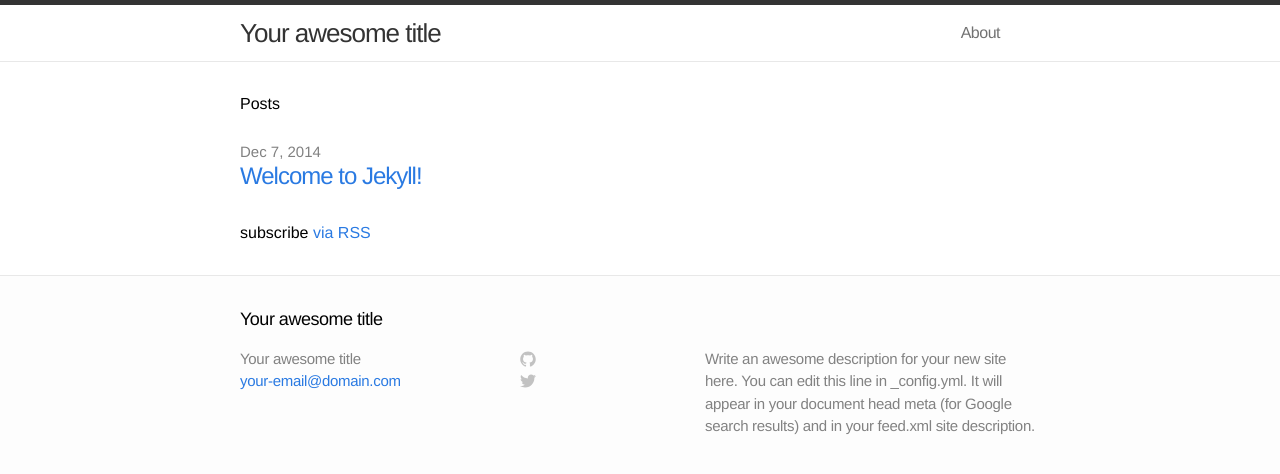
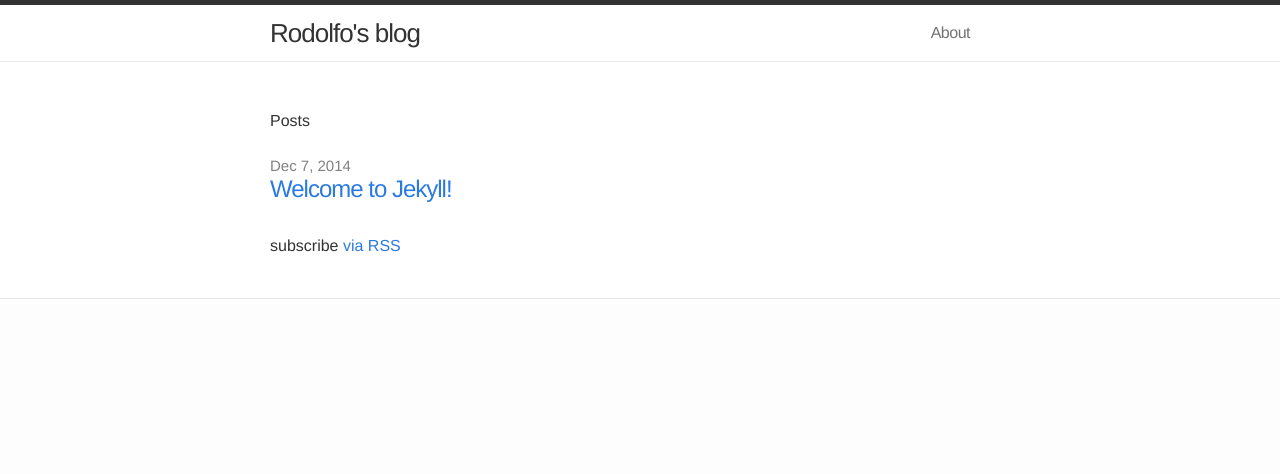
Before and after one commit to rodolfo3/personal-blog, a Jekyll site: the page built from index.html, in a window 1280 px wide. Shown: the top 474 px of the page. Built offline with Jekyll 4.4.1, drawn with Linux system fonts in a browser that asks for light colours; nearby versions of some CDN libraries.

Commit message:
Site name and bootstrap template.

```diff
--- a/_config.yml
+++ b/_config.yml
@@ -1,9 +1,9 @@
 # Site settings
-title: Your awesome title
-email: your-email@domain.com
-description: "Write an awesome description for your new site here. You can edit this line in _config.yml. It will appear in your document head meta (for Google search results) and in your feed.xml site description."
+title: Rodolfo's blog
+email: rodolfo.3@gmail.com
+description: "Random experiments..."
 baseurl: ""
-url: "http://yourdomain.com"
+url: "http://blog.rodolfo.pro.br"
 
 # Build settings
 markdown: kramdown
--- a/_includes/footer.html
+++ b/_includes/footer.html
@@ -1,61 +1,9 @@
 <footer class="site-footer">
 
-  <div class="wrap">
+<footer>
+</footer>
 
-    <h2 class="footer-heading">{{ site.title }}</h2>
-
-    <div class="footer-col-1 column">
-      <ul>
-        <li>{{ site.title }}</li>
-        <li><a href="mailto:{{ site.email }}">{{ site.email }}</a></li>
-      </ul>
-    </div>
-
-    <div class="footer-col-2 column">
-      <ul>
-        <li>
-          <a href="https://github.com/{{ site.username }}">
-            <span class="icon github">
-              <svg version="1.1" class="github-icon-svg" xmlns="http://www.w3.org/2000/svg" xmlns:xlink="http://www.w3.org/1999/xlink" x="0px" y="0px"
-                 viewBox="0 0 16 16" enable-background="new 0 0 16 16" xml:space="preserve">
-                <path fill-rule="evenodd" clip-rule="evenodd" fill="#C2C2C2" d="M7.999,0.431c-4.285,0-7.76,3.474-7.76,7.761
-                c0,3.428,2.223,6.337,5.307,7.363c0.388,0.071,0.53-0.168,0.53-0.374c0-0.184-0.007-0.672-0.01-1.32
-                c-2.159,0.469-2.614-1.04-2.614-1.04c-0.353-0.896-0.862-1.135-0.862-1.135c-0.705-0.481,0.053-0.472,0.053-0.472
-                c0.779,0.055,1.189,0.8,1.189,0.8c0.692,1.186,1.816,0.843,2.258,0.645c0.071-0.502,0.271-0.843,0.493-1.037
-                C4.86,11.425,3.049,10.76,3.049,7.786c0-0.847,0.302-1.54,0.799-2.082C3.768,5.507,3.501,4.718,3.924,3.65
-                c0,0,0.652-0.209,2.134,0.796C6.677,4.273,7.34,4.187,8,4.184c0.659,0.003,1.323,0.089,1.943,0.261
-                c1.482-1.004,2.132-0.796,2.132-0.796c0.423,1.068,0.157,1.857,0.077,2.054c0.497,0.542,0.798,1.235,0.798,2.082
-                c0,2.981-1.814,3.637-3.543,3.829c0.279,0.24,0.527,0.713,0.527,1.437c0,1.037-0.01,1.874-0.01,2.129
-                c0,0.208,0.14,0.449,0.534,0.373c3.081-1.028,5.302-3.935,5.302-7.362C15.76,3.906,12.285,0.431,7.999,0.431z"/>
-              </svg>
-            </span>
-            <span class="username">{{ site.username }}</span>
-          </a>
-        </li>
-        <li>
-          <a href="https://twitter.com/{{ site.username }}">
-            <span class="icon twitter">
-              <svg version="1.1" class="twitter-icon-svg" xmlns="http://www.w3.org/2000/svg" xmlns:xlink="http://www.w3.org/1999/xlink" x="0px" y="0px"
-                 viewBox="0 0 16 16" enable-background="new 0 0 16 16" xml:space="preserve">
-                <path fill="#C2C2C2" d="M15.969,3.058c-0.586,0.26-1.217,0.436-1.878,0.515c0.675-0.405,1.194-1.045,1.438-1.809
-                c-0.632,0.375-1.332,0.647-2.076,0.793c-0.596-0.636-1.446-1.033-2.387-1.033c-1.806,0-3.27,1.464-3.27,3.27
-                c0,0.256,0.029,0.506,0.085,0.745C5.163,5.404,2.753,4.102,1.14,2.124C0.859,2.607,0.698,3.168,0.698,3.767
-                c0,1.134,0.577,2.135,1.455,2.722C1.616,6.472,1.112,6.325,0.671,6.08c0,0.014,0,0.027,0,0.041c0,1.584,1.127,2.906,2.623,3.206
-                C3.02,9.402,2.731,9.442,2.433,9.442c-0.211,0-0.416-0.021-0.615-0.059c0.416,1.299,1.624,2.245,3.055,2.271
-                c-1.119,0.877-2.529,1.4-4.061,1.4c-0.264,0-0.524-0.015-0.78-0.046c1.447,0.928,3.166,1.469,5.013,1.469
-                c6.015,0,9.304-4.983,9.304-9.304c0-0.142-0.003-0.283-0.009-0.423C14.976,4.29,15.531,3.714,15.969,3.058z"/>
-              </svg>
-            </span>
-            <span class="username">{{ site.username }}</span>
-          </a>
-        </li>
-      </ul>
-    </div>
-
-    <div class="footer-col-3 column">
-      <p class="text">{{ site.description }}</p>
-    </div>
-
-  </div>
-
-</footer>
+<!-- jQuery (necessary for Bootstrap's JavaScript plugins) -->
+<script src="//ajax.googleapis.com/ajax/libs/jquery/1.11.1/jquery.min.js"></script>
+<!-- Include all compiled plugins (below), or include individual files as needed -->
+<script src="//maxcdn.bootstrapcdn.com/bootstrap/3.3.1/js/bootstrap.min.js"></script>
--- a/_includes/head.html
+++ b/_includes/head.html
@@ -1,12 +1,23 @@
-<head>
+  <head>
     <meta charset="utf-8">
     <meta http-equiv="X-UA-Compatible" content="IE=edge">
+    <meta name="viewport" content="width=device-width, initial-scale=1">
     <title>{% if page.title %}{{ page.title }}{% else %}{{ site.title }}{% endif %}</title>
-    <meta name="viewport" content="width=device-width">
-    <meta name="description" content="{{ site.description }}">
-    <link rel="canonical" href="{{ page.url | replace:'index.html','' | prepend: site.baseurl | prepend: site.url }}">
+
+    <!-- Bootstrap -->
+    <link href="//maxcdn.bootstrapcdn.com/bootstrap/3.3.1/css/bootstrap.min.css" rel="stylesheet">
+
+    <!-- HTML5 shim and Respond.js for IE8 support of HTML5 elements and media queries -->
+    <!-- WARNING: Respond.js doesn't work if you view the page via file:// -->
+    <!--[if lt IE 9]>
+      <script src="//oss.maxcdn.com/html5shiv/3.7.2/html5shiv.min.js"></script>
+      <script src="//oss.maxcdn.com/respond/1.4.2/respond.min.js"></script>
+    <![endif]-->
 
     <!-- Custom CSS -->
     <link rel="stylesheet" href="{{ "/css/main.css" | prepend: site.baseurl }}">
 
-</head>
+    <!-- SEO -->
+    <meta name="description" content="{{ site.description }}">
+    <link rel="canonical" href="{{ page.url | replace:'index.html','' | prepend: site.baseurl | prepend: site.url }}">
+  </head>
```
